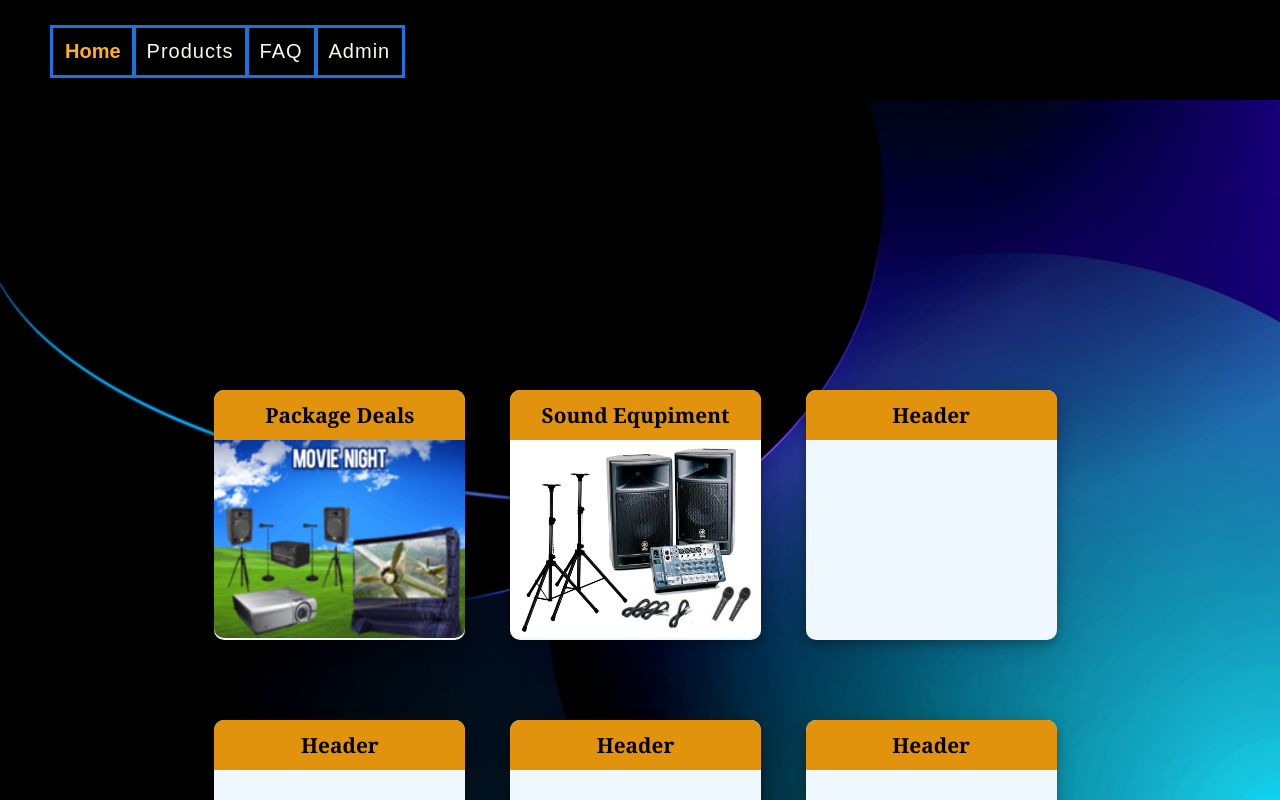
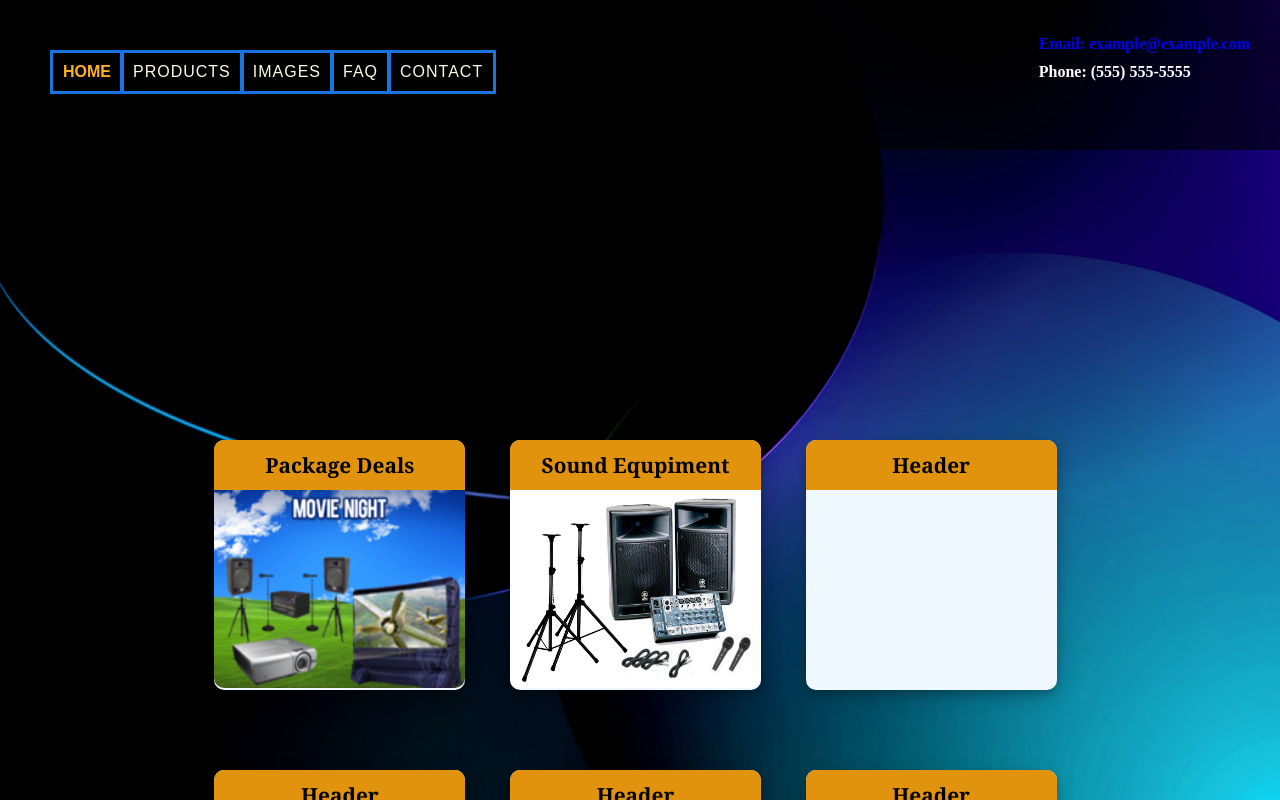
Before and after one commit to ratta2ii/az-movie-nights, a React app: page /#/ in a window 1280 px wide. Built offline with nearby package versions, Linux system fonts and the light colour scheme.

Commit message:
Update size of Navbar Add Contact elements to Navbar

```diff
--- a/src/components/Nav.css
+++ b/src/components/Nav.css
@@ -1,22 +1,13 @@
 
 /* Nav Bar */
 .navComponent {
-  background-color: white;
-  position: fixed;
-  width: 100%;
-  margin: 0px;
-  top: 0px;
-  left: 0px;
+  background-color: rgba(0,0,0,.6);
+  height: 100px;
 }
 
 
 .navbarContainer {
   display: none;
-}
-
-
-.nav {
-  font-family: Arial, Helvetica, sans-serif;
 }
 
 
@@ -48,33 +39,44 @@
 
 .listElements {
   float: left;
-  font-size: 20px;
+  font-size: 16px;
   font-family: Arial, Helvetica, sans-serif;
   color: #fff9e6;
   border: 3px solid #1874df;
   list-style-type: none;
-  padding: 12px;
-  margin: 25px -2px;
+  padding: 10px;
+  margin: 50px -2px;
   letter-spacing: 1px;
 }
 
 
 .homeLink {
   float: left;
-  font-size: 20px;
+  font-size: 16px;
   font-family: Arial, Helvetica, sans-serif;
   border: 3px solid #1874df;
   list-style-type: none;
   color: #ffb120;
   font-weight: bold;
-  padding: 12px;
-  margin: 25px -2px 25px 50px;
+  padding: 10px;
+  margin: 50px -2px 25px 50px;
+}
+
+.contactContainer {
+  float: right;
+  color: white;
+  margin: 25px 30px;
+}
+
+.contactInfo {
+  font-size: 16px;
+  margin: 10px 0px;
 }
 
 
-.hamburgerIcon {
+#hamburgerIcon {
   width: 40px;
-  cursor: pointer;    /*puts a hand on the item you are mousing over*/
+  cursor: pointer;
   float: right;
   margin-top: 35px;
   margin-right: 0px;
@@ -84,17 +86,22 @@
 }
 
 
+/* To activate sidebar */
+/* .active in Nav.jsx */
+
 
 
 
 /* ------------ Media Queries for responsive design below ----------------- */
 
 @media only screen and (min-width: 800px) {
-
+  .navComponent {
+    height: 150px;
+  }
   .navBody {
     display: unset;
   }
-  .hamburgerIcon {
+  #hamburgerIcon {
     display: none;
   }
   .navbarContainer {
--- a/src/components/Nav.jsx
+++ b/src/components/Nav.jsx
@@ -12,36 +12,38 @@ export default function Nav() {
     e.preventDefault();
   }
 
-  let navCom = {
-    backgroundColor: 'black',
-    height: '100px'
-  };
+  return (
+    <div className={styles.navComponent}>
 
-
-  return (
-    <div style={navCom}>
-
-      <img className={styles.hamburgerIcon} src={hamburger} onClick={handleDisplaySideNavBar} />
+      <img id={styles.hamburgerIcon} src={hamburger} onClick={handleDisplaySideNavBar} />
 
       <nav className={styles.sidebarContainer} >
         <ul className={styles.ulTag}>
-          <li><a className={styles.anchorTag} href="#">Home</a></li>
-          <li><a className={styles.anchorTag} href="#">About me</a></li>
-          <li><a className={styles.anchorTag} href="#">Portfolio</a></li>
-          <li><a className={styles.anchorTag} href="#">Contact</a></li>
+          <li><a className={styles.anchorTag} href="#">HOME</a></li>
+          <li><a className={styles.anchorTag} href="#">PRODUCTS</a></li>
+          <li><a className={styles.anchorTag} href="#">IMAGES</a></li>
+          <li><a className={styles.anchorTag} href="#">FAQ</a></li>
+          <li><a className={styles.anchorTag} href="#">CONTACT</a></li>
         </ul>
       </nav>
 
 
       <nav className={styles.navbarContainer}>
         <ul className={styles.ulTag2} >
-          <Link to="/"><li className={styles.homeLink} >Home</li></Link>
-          <Link to="/"><li className={styles.listElements} >Products</li></Link>
+          <Link to="/"><li className={styles.homeLink} >HOME</li></Link>
+          <Link to="/"><li className={styles.listElements} >PRODUCTS</li></Link>
+          <Link to="/"><li className={styles.listElements} >IMAGES</li></Link>
           <Link to="/"><li className={styles.listElements} >FAQ</li></Link>
-          <Link to="/"><li className={styles.listElements} >Admin</li></Link>
+          <Link to="/"><li className={styles.listElements} >CONTACT</li></Link>
         </ul>
       </nav>
-      <style global jsx>{`
+      <div className={styles.contactContainer}>
+        <Link to="/images">
+          <h5 className={styles.contactInfo}>Email: example@example.com</h5>
+        </Link>
+        <h5 className={styles.contactInfo}>Phone: (555) 555-5555</h5>
+      </div>
+      <style jsx>{`
          .active {
           position: absolute;
           display: block;
```
